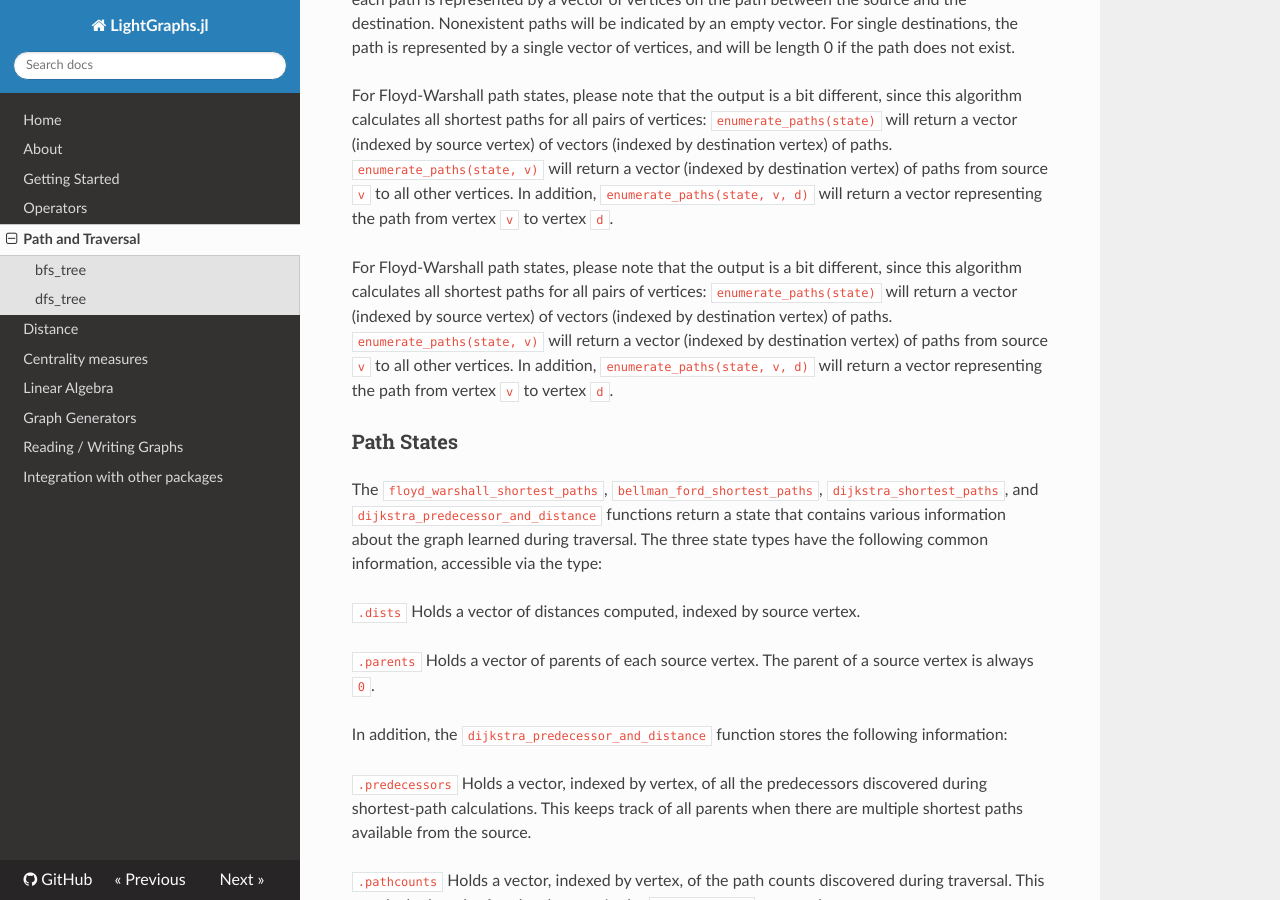
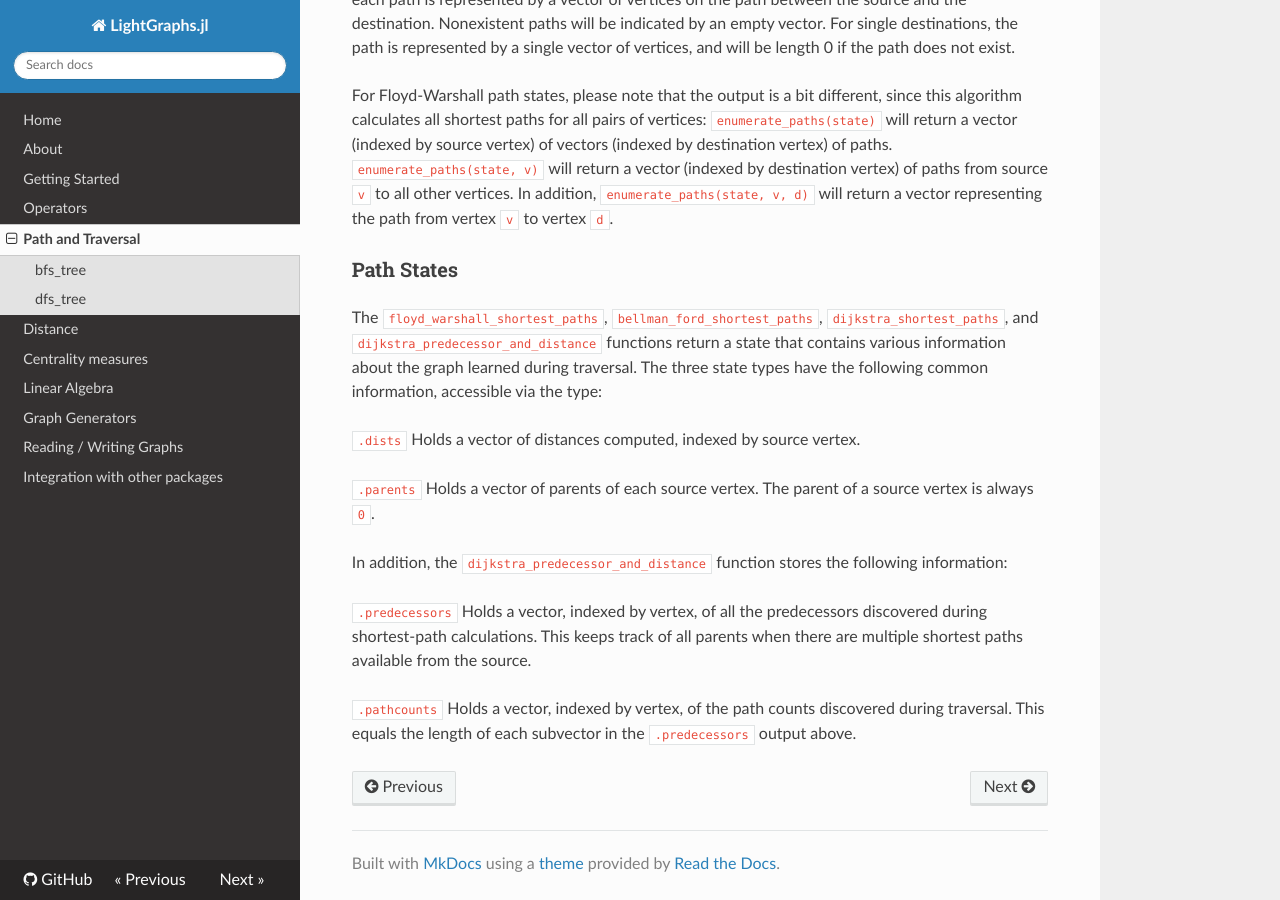
Before and after one commit to sbromberger/LightGraphs.jl, an MkDocs documentation site: the page built from doc/pathing.md, in a window 1280 px wide and 900 px high, scrolled down 5773 px. Built offline with MkDocs 1.6.1, drawn with Linux system fonts in a browser that asks for light colours; nearby versions of some CDN libraries; formulas are drawn with MathJax 3; old or Windows-style settings are respelled for this version of MkDocs.

Commit message:
removed a duplicated part in pathing.md

```diff
--- a/doc/pathing.md
+++ b/doc/pathing.md
@@ -198,12 +198,6 @@ Given a path state `state` of type `AbstractPathState` (see below), returns a ve
 
 For Floyd-Warshall path states, please note that the output is a bit different, since this algorithm calculates all shortest paths for all pairs of vertices: `enumerate_paths(state)` will return a vector (indexed by source vertex) of vectors (indexed by destination vertex) of paths. `enumerate_paths(state, v)` will return a vector (indexed by destination vertex) of paths from source `v` to all other vertices. In addition, `enumerate_paths(state, v, d)` will return a vector representing the path from vertex `v` to vertex `d`.
 
-For Floyd-Warshall path states, please note that the output is a bit different,
-since this algorithm calculates all shortest paths for all pairs of vertices: `enumerate_paths(state)` will return a vector (indexed by source vertex) of
-vectors (indexed by destination vertex) of paths. `enumerate_paths(state, v)`
-will return a vector (indexed by destination vertex) of paths from source `v`
-to all other vertices. In addition, `enumerate_paths(state, v, d)` will return
-a vector representing the path from vertex `v` to vertex `d`.
 
 ### Path States
 The `floyd_warshall_shortest_paths`, `bellman_ford_shortest_paths`,
```
